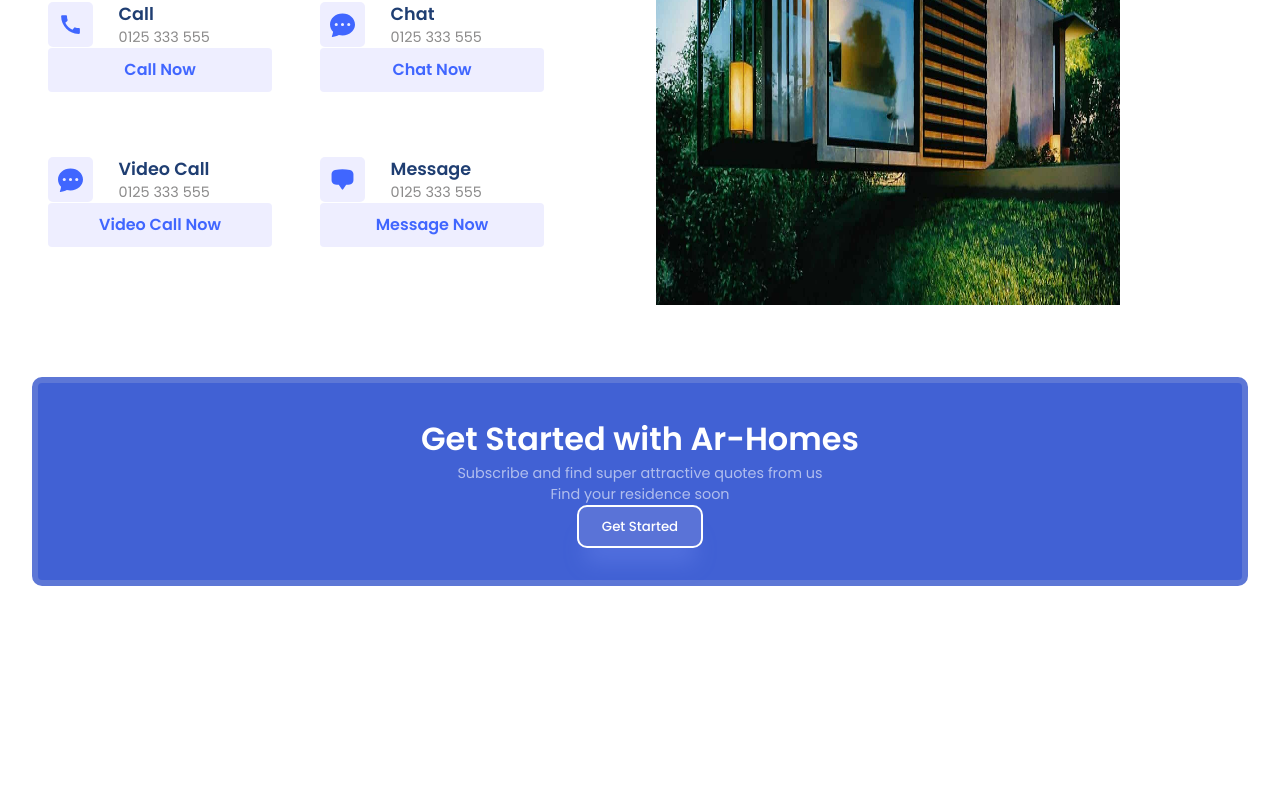
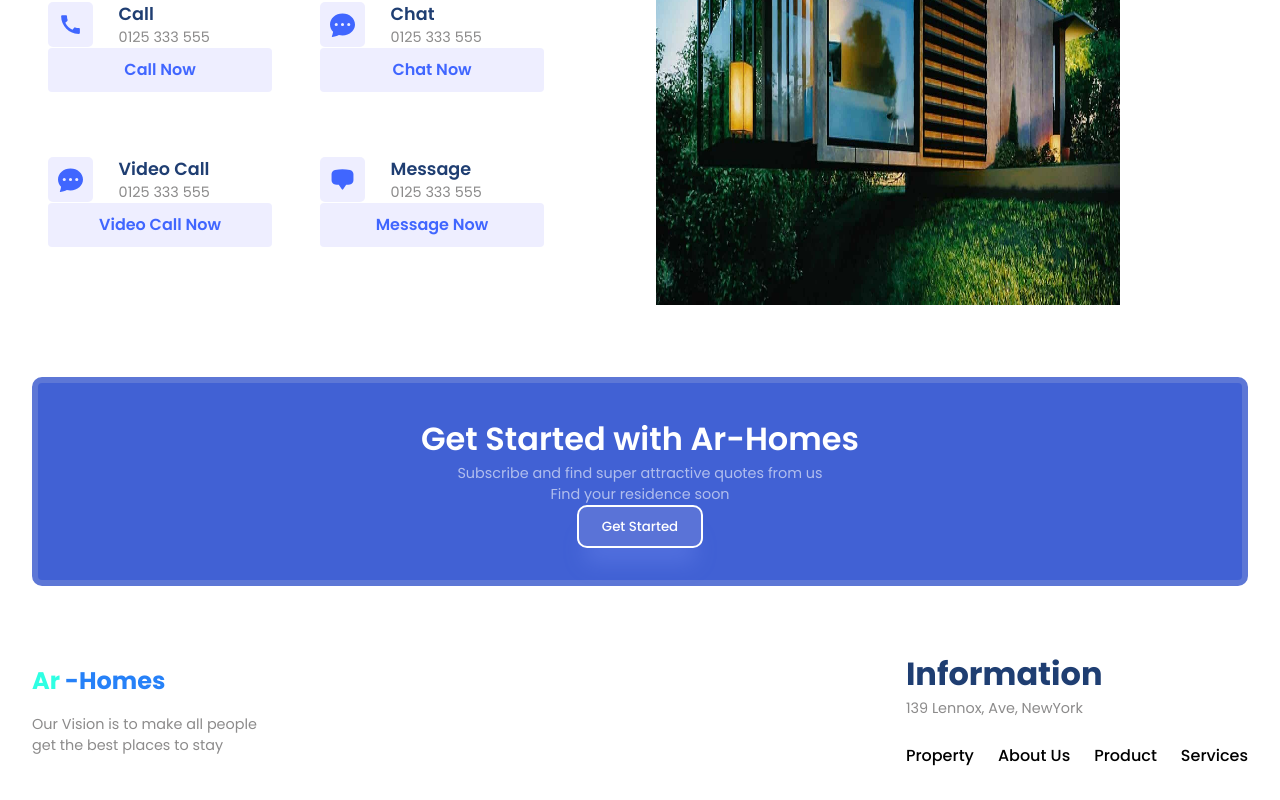
Before and after one commit to haman1/React, a React (Vite) app in the folder ar-homes/: page / in a window 1280 px wide. Shown: the part 2254-3054 px from the top of the page. Before the commit the page ends 2872 px from the top, so only its background shows below. Built offline with nearby package versions, Linux system fonts and the light colour scheme.

Commit message:
footer section

```diff
--- a/ar-homes/src/App.jsx
+++ b/ar-homes/src/App.jsx
@@ -6,6 +6,7 @@
 import Value from "./components/value/Value";
 import Contact from "./components/contact/Contact";
 import GetStarted from "./components/GetStarted/GetStarted";
+import Footer from "./components/footer/Footer";
 function App() {
   return (
     <div className="App">
@@ -19,6 +20,7 @@
         <Value />
         <Contact />
         <GetStarted />
+        <Footer />
     </div>
   );
 }
--- /dev/null
+++ b/ar-homes/src/components/footer/Footer.css
@@ -0,0 +1,20 @@
+.f-container{
+    justify-content: space-between;
+}
+
+.f-left{
+    gap: 1rem;
+}
+
+.f-menu{
+    gap: 1.5rem;
+    margin-top: 1.5rem;
+    font-weight: 500;
+}
+
+h2{
+    color: rgb(47, 255, 227);
+}
+h2 span{
+    color:rgb(38, 129, 248);
+}
--- /dev/null
+++ b/ar-homes/src/components/footer/Footer.jsx
@@ -0,0 +1,31 @@
+import React from 'react'
+import './Footer.css'
+function Footer() {
+  return (
+    <section className='f-wrapper'>
+        <div className="paddings innerWidth flexCenter f-container">
+            <div className="flexColStart f-left">
+                <h2>Ar <span>-Homes</span></h2>
+
+            <span className="secondaryText">
+                Our Vision is to make all people <br></br>
+                get the best places to stay
+            </span>
+            </div>
+            <div className="flexColStart f-right">
+                <span className="primaryText">Information</span>
+                <span className='secondaryText'>139 Lennox, Ave, NewYork</span>
+
+                <div className="flexCenter f-menu">
+                    <span>Property</span>
+                    <span>About Us</span>
+                    <span>Product</span>
+                    <span>Services</span>
+                </div>
+            </div>
+        </div>
+    </section>
+  )
+}
+
+export default Footer;
```
